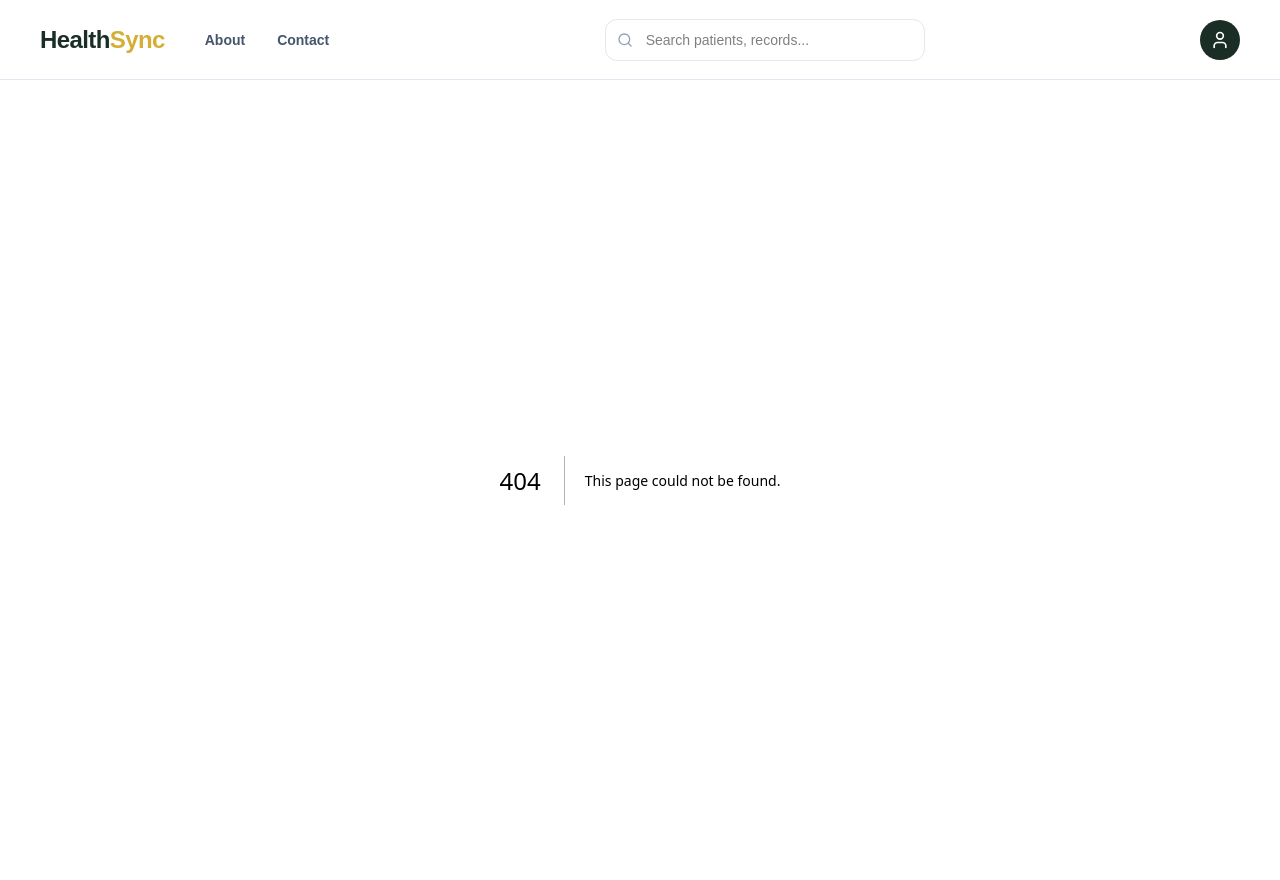
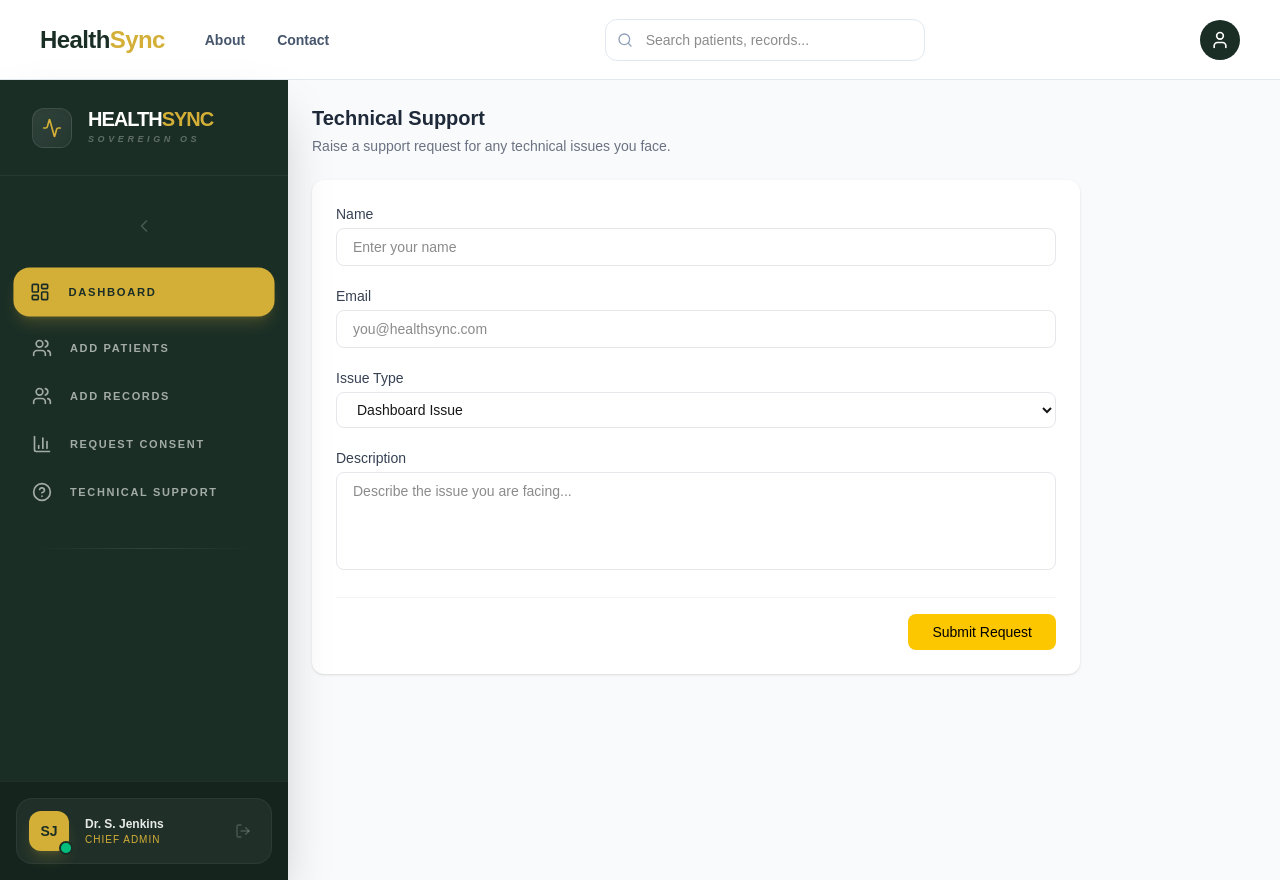
Before and after one commit to kalviumcommunity/S69-0126-CodeMeow-Full-Stack-With-NextjsAnd-AWS-Azure-HealthSync, a Next.js app in the folder your-project-name/: page /technical-support in a window 1280 px wide. Before the commit this address had no page. Built offline with nearby package versions, Linux system fonts and the light colour scheme.

Commit message:
added technical-support

```diff
--- /dev/null
+++ b/your-project-name/src/app/technical-support/page.tsx
@@ -0,0 +1,109 @@
+"use client";
+
+import { useState } from "react";
+import Sidebar from "../components/sidebar/Sidebar";
+
+export default function TechnicalSupportPage() {
+  const [loading, setLoading] = useState(false);
+
+  const handleSubmit = (e: React.FormEvent<HTMLFormElement>) => {
+    e.preventDefault();
+    setLoading(true);
+
+    setTimeout(() => {
+      alert("Support request submitted successfully");
+      setLoading(false);
+    }, 1000);
+  };
+
+  return (
+    <div className="flex min-h-screen bg-gray-50">
+      {/* Sidebar */}
+      <Sidebar />
+
+      {/* Main Content */}
+      <main className="flex-1 p-6">
+        {/* Page Header */}
+        <div className="mb-6">
+          <h1 className="text-xl font-semibold text-gray-800">
+            Technical Support
+          </h1>
+          <p className="text-sm text-gray-500 mt-1">
+            Raise a support request for any technical issues you face.
+          </p>
+        </div>
+
+        {/* Support Card */}
+        <div className="bg-white rounded-xl shadow-sm p-6 max-w-3xl">
+          <form onSubmit={handleSubmit} className="space-y-5">
+            {/* Name */}
+            <div>
+              <label className="block text-sm font-medium text-gray-700 mb-1">
+                Name
+              </label>
+              <input
+                type="text"
+                required
+                placeholder="Enter your name"
+                className="w-full rounded-lg border border-gray-200 px-4 py-2 text-sm focus:outline-none focus:ring-2 focus:ring-yellow-400"
+              />
+            </div>
+
+            {/* Email */}
+            <div>
+              <label className="block text-sm font-medium text-gray-700 mb-1">
+                Email
+              </label>
+              <input
+                type="email"
+                required
+                placeholder="you@healthsync.com"
+                className="w-full rounded-lg border border-gray-200 px-4 py-2 text-sm focus:outline-none focus:ring-2 focus:ring-yellow-400"
+              />
+            </div>
+
+            {/* Issue Type */}
+            <div>
+              <label className="block text-sm font-medium text-gray-700 mb-1">
+                Issue Type
+              </label>
+              <select
+                className="w-full rounded-lg border border-gray-200 px-4 py-2 text-sm bg-white focus:outline-none focus:ring-2 focus:ring-yellow-400"
+              >
+                <option>Dashboard Issue</option>
+                <option>Patient Records</option>
+                <option>Consent Request</option>
+                <option>Login / Access</option>
+                <option>Other</option>
+              </select>
+            </div>
+
+            {/* Description */}
+            <div>
+              <label className="block text-sm font-medium text-gray-700 mb-1">
+                Description
+              </label>
+              <textarea
+                rows={4}
+                required
+                placeholder="Describe the issue you are facing..."
+                className="w-full rounded-lg border border-gray-200 px-4 py-2 text-sm resize-none focus:outline-none focus:ring-2 focus:ring-yellow-400"
+              />
+            </div>
+
+            {/* Divider */}
+            <div className="border-t border-gray-100 pt-4 flex justify-end">
+              <button
+                type="submit"
+                disabled={loading}
+                className="bg-yellow-400 hover:bg-yellow-500 text-black font-medium text-sm px-6 py-2 rounded-lg transition disabled:opacity-60"
+              >
+                {loading ? "Submitting..." : "Submit Request"}
+              </button>
+            </div>
+          </form>
+        </div>
+      </main>
+    </div>
+  );
+}
```
